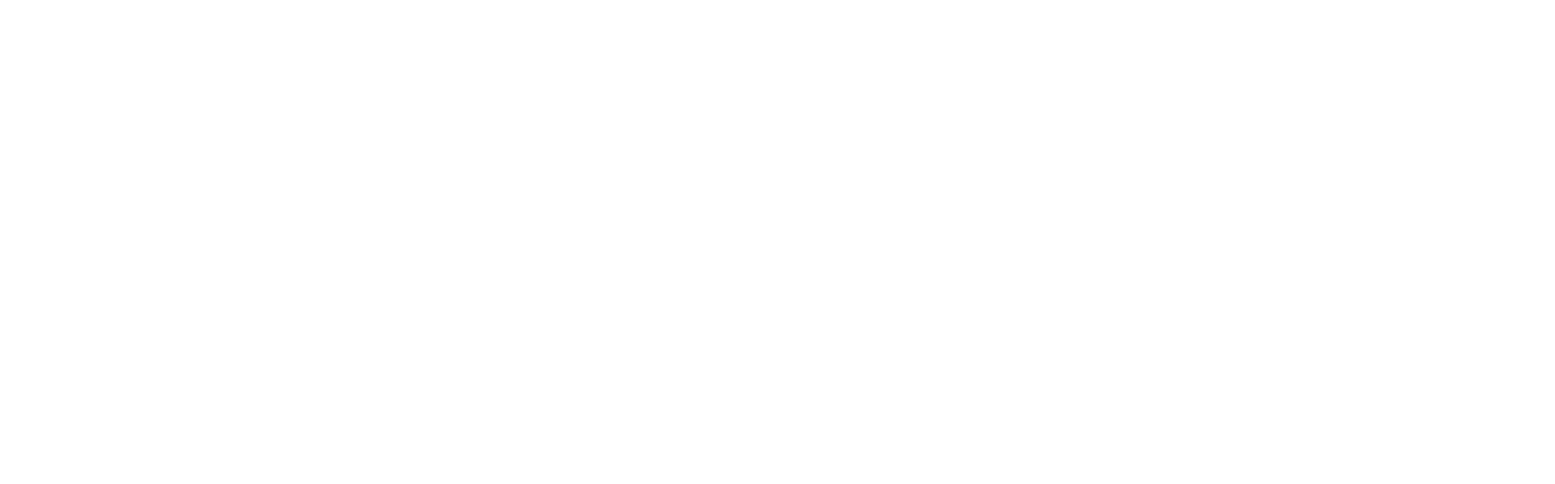
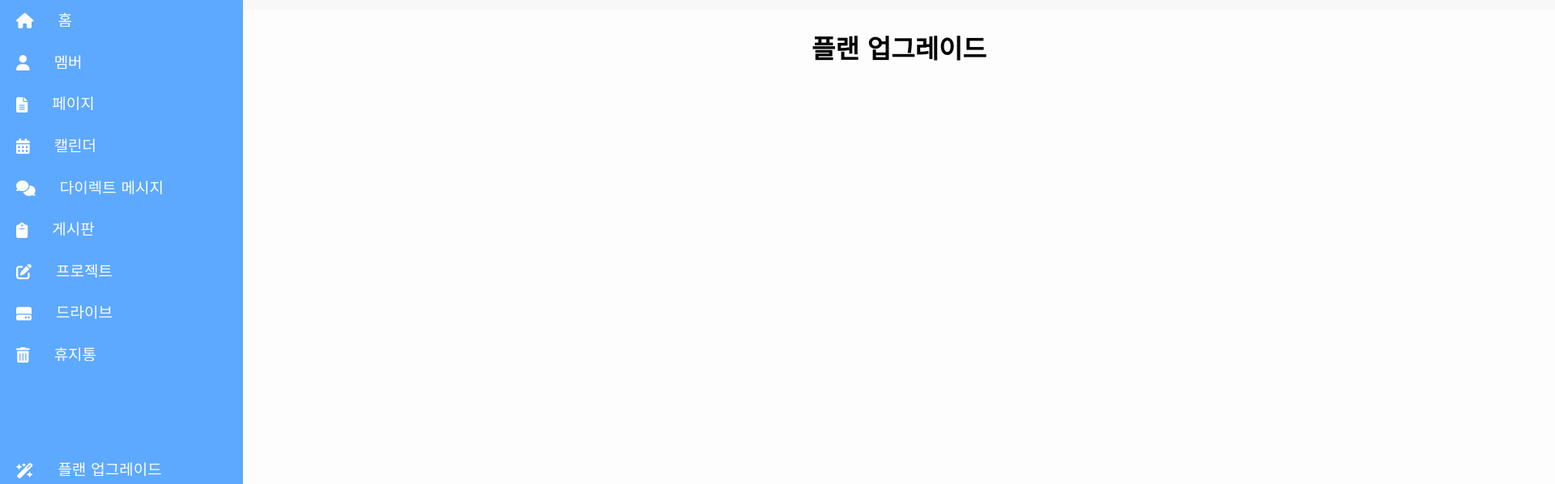
Before and after one commit to greenlotte6/lotte2-community-app-project-team4, a React (Vite) app in the folder zylo-react/: page /plan/upgrade in a window 1280 px wide. Before the commit this address had no page. Shown: the part 78-676 px from the top of the page at 81% size, 1920 px wide, since content can reach past the window. Built offline with nearby package versions, Linux system fonts and the light colour scheme; a web font is replaced by a local one.

Commit message:
플랜 업그레이드 화면 구현 중

```diff
--- a/zylo-react/src/components/common/SideBar.jsx
+++ b/zylo-react/src/components/common/SideBar.jsx
@@ -99,7 +99,7 @@
           <li className="menu-item"></li>
           <li className="menu-item"></li>
           <li className="menu-item">
-            <Link to="">
+            <Link to="/plan/upgrade">
               <FontAwesomeIcon
                 icon={faWandMagicSparkles}
                 className="menu-icon"
--- /dev/null
+++ b/zylo-react/src/components/plan/Upgrade.jsx
@@ -0,0 +1,15 @@
+import React from "react";
+
+export const Upgrade = () => {
+  return (
+    <div id="plan-container">
+      <h3 className="title">플랜 업그레이드</h3>
+      <section id="upgrade-container">
+        <div className="plan">
+          <h3></h3>
+        </div>
+        <div className="plan plus"></div>
+      </section>
+    </div>
+  );
+};
--- /dev/null
+++ b/zylo-react/src/pages/plan/PlanUpgradePage.jsx
@@ -0,0 +1,11 @@
+import { Upgrade } from "../../components/plan/Upgrade";
+import { BasicLayout } from "../../layouts/BasicLayout";
+import "../../styles/plan/upgrade.css";
+
+export const PlanUpgradePage = () => {
+  return (
+    <BasicLayout>
+      <Upgrade />
+    </BasicLayout>
+  );
+};
--- a/zylo-react/src/routers/routers.jsx
+++ b/zylo-react/src/routers/routers.jsx
@@ -7,6 +7,7 @@
 import MyInfoPage from "../pages/setting/MyInfoPage";
 import ProfilePage from "../pages/setting/ProfilePage";
 import { MessengerPage } from "../pages/message/MessengerPage";
+import { PlanUpgradePage } from "../pages/plan/PlanUpgradePage";
 
 export const router = createBrowserRouter([
   { path: "/", element: <MainPage /> },
@@ -17,4 +18,5 @@
   { path: "/setting/MyInfo", element: <MyInfoPage /> },
   { path: "/setting/Profile", element: <ProfilePage /> },
   { path: "/messenger", element: <MessengerPage /> },
+  { path: "/plan/upgrade", element: <PlanUpgradePage /> },
 ]);
--- /dev/null
+++ b/zylo-react/src/styles/plan/upgrade.css
@@ -0,0 +1,10 @@
+#plan-container {
+  display: flex;
+  flex-direction: column;
+  justify-content: space-around;
+  align-items: center;
+}
+
+#plan-container > .title {
+  margin-top: 30px;
+}
```
Also changed, not shown: zylo-react/src/pages/drive/DrivePage.jsx (renamed from zylo-react/src/pages/DrivePage.jsx).
